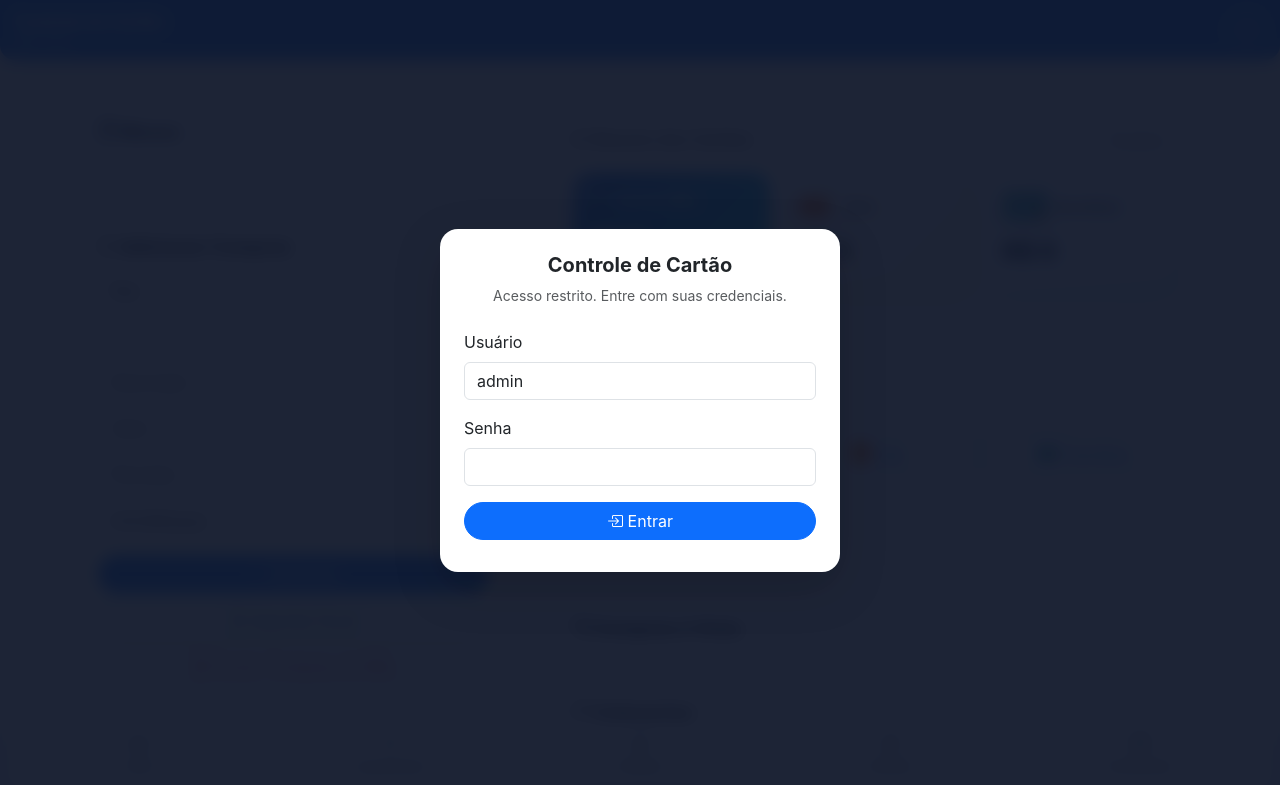
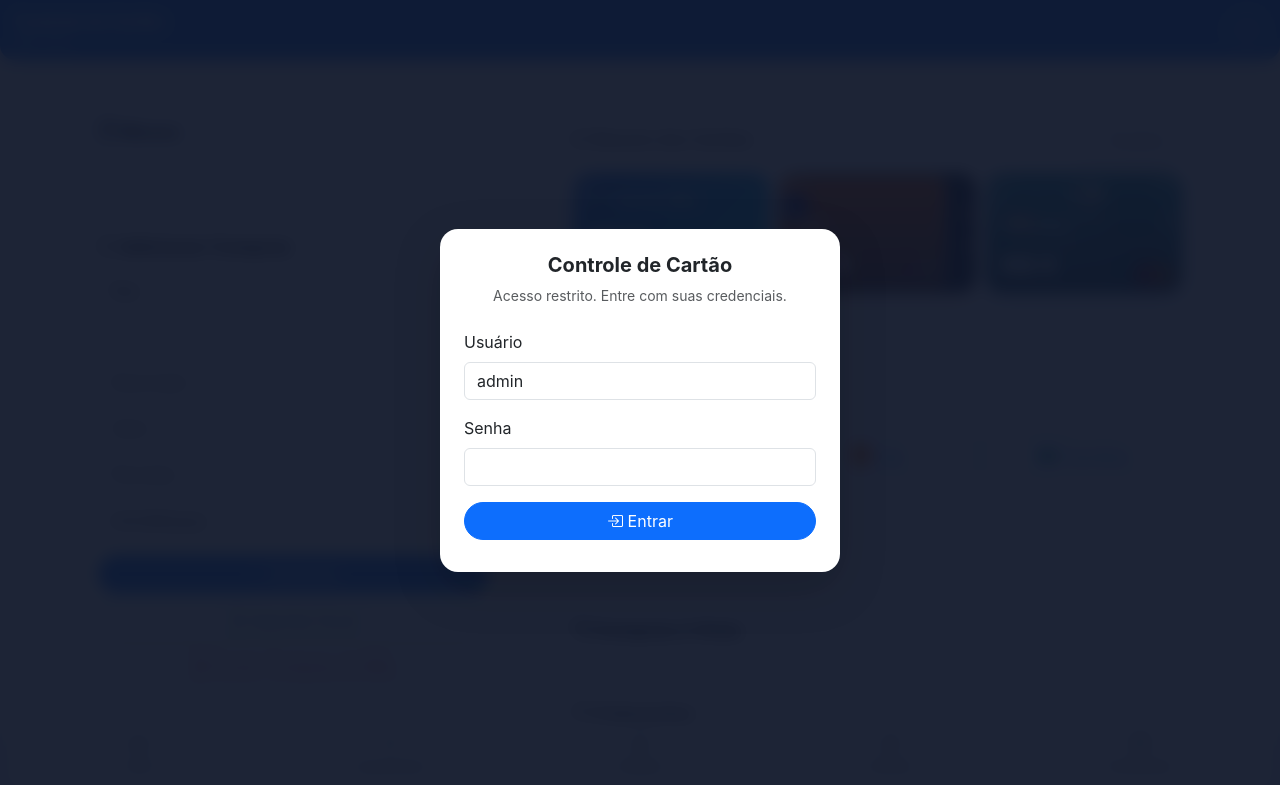
Before and after one commit to BrunodeSouza1701/controle-de-cartao, a website: page index.html in a window 1280 px wide. Shown: the top 785 px of the page. Drawn offline with nearby package versions, Linux system fonts and the light colour scheme.

Commit message:
Ajustar Icones Cartões

```diff
--- a/index.html
+++ b/index.html
@@ -186,17 +186,50 @@
     }
 
     .home-total-card.itau {
-      color: #172033;
-      background: linear-gradient(135deg, #ffffff, #fff4e8);
+      padding: 0;
+      color: #fff;
+      background: #111827;
       border: 1px solid rgba(255, 122, 0, 0.22);
       box-shadow: 0 12px 28px rgba(255, 122, 0, 0.14);
     }
 
     .home-total-card.carrefour {
-      color: #172033;
-      background: linear-gradient(135deg, #ffffff, #eff6ff);
+      padding: 0;
+      color: #fff;
+      background: #111827;
       border: 1px solid rgba(0, 87, 168, 0.2);
       box-shadow: 0 12px 28px rgba(0, 87, 168, 0.12);
+    }
+
+    .home-total-card.itau::before,
+    .home-total-card.carrefour::before {
+      content: "";
+      position: absolute;
+      inset: 0;
+      z-index: 1;
+      background: linear-gradient(180deg, rgba(15, 23, 42, 0.08), rgba(15, 23, 42, 0.68));
+      pointer-events: none;
+    }
+
+    .home-card-bg {
+      position: absolute !important;
+      inset: 0;
+      width: 100% !important;
+      height: 100% !important;
+      object-fit: cover !important;
+      background: transparent;
+      filter: none !important;
+      z-index: 0 !important;
+    }
+
+    .home-card-content {
+      position: relative;
+      z-index: 2;
+      min-height: 118px;
+      padding: 14px 16px;
+      display: flex;
+      flex-direction: column;
+      justify-content: flex-end;
     }
 
     .home-total-card small {
@@ -207,12 +240,12 @@
       font-weight: 700;
     }
 
-    .home-total-card img {
-      width: 44px;
-      height: 32px;
+    .home-total-card small img {
+      width: 58px;
+      height: 36px;
       object-fit: contain;
       background: transparent;
-      mix-blend-mode: multiply;
+      mix-blend-mode: normal;
       filter: drop-shadow(0 6px 10px rgba(0, 0, 0, 0.24));
       position: relative;
       z-index: 1;
@@ -782,12 +815,18 @@
               <strong>R$ <span id="total">0</span></strong>
             </div>
             <div class="home-total-card itau">
-              <small><img src="Logos/Itau.png" alt=""> Itaú</small>
-              <strong>R$ <span id="totalItau">0</span></strong>
+              <img class="home-card-bg" src="Logos/Itau-clean.png" alt="">
+              <div class="home-card-content">
+                <small>Itaú</small>
+                <strong>R$ <span id="totalItau">0</span></strong>
+              </div>
             </div>
             <div class="home-total-card carrefour">
-              <small><img src="Logos/Carrefour.png" alt=""> Carrefour</small>
-              <strong>R$ <span id="totalCarrefour">0</span></strong>
+              <img class="home-card-bg" src="Logos/Carrefour.png" alt="">
+              <div class="home-card-content">
+                <small>Carrefour</small>
+                <strong>R$ <span id="totalCarrefour">0</span></strong>
+              </div>
             </div>
           </div>
           <div class="inicio-actions">
@@ -1719,7 +1758,7 @@
       const nomeCartao = normalizarTexto(cartao);
 
       if (nomeCartao === "itau") {
-        return "<img src='Logos/Itau.png' width='24' class='me-2'>";
+        return "<img src='Logos/Itau-clean.png' width='24' class='me-2'>";
       }
       if (nomeCartao === "carrefour") {
         return "<img src='Logos/Carrefour.png' width='24' class='me-2'>";
```
Also changed, not shown: Logos/Itau-clean.png (added).
